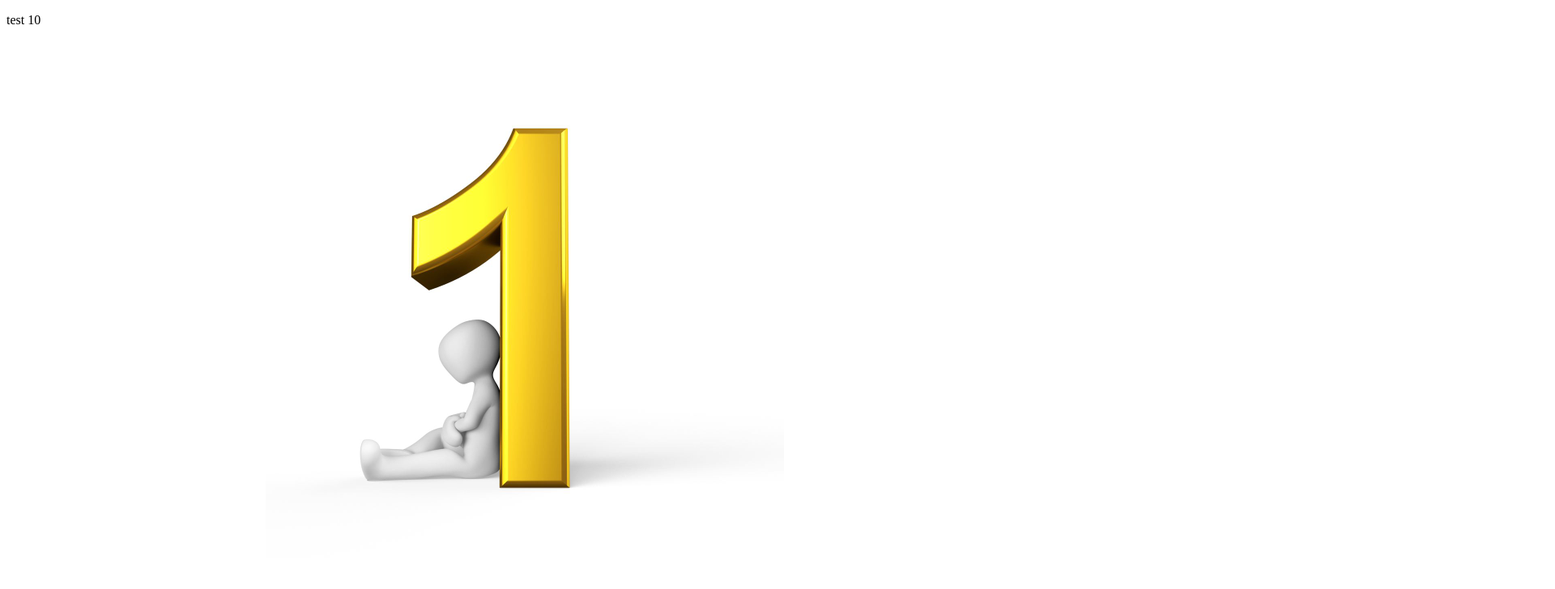
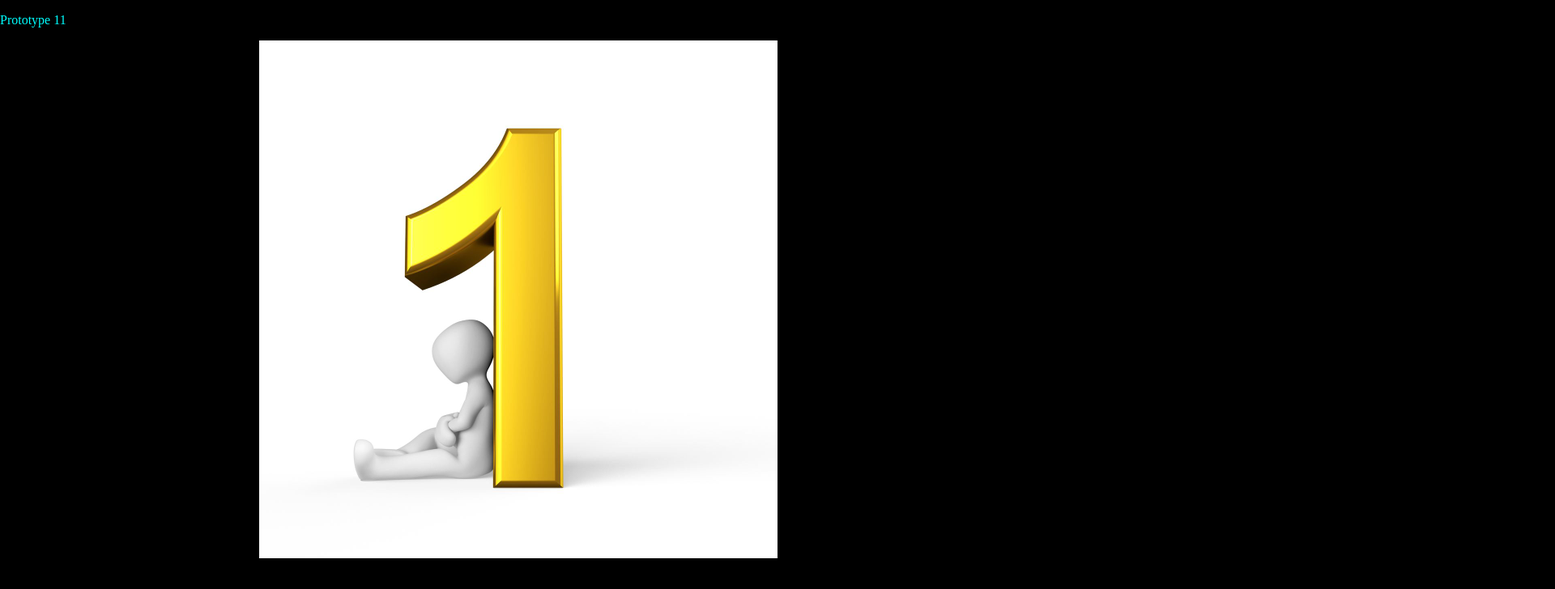
Before and after one commit to Antipoop/PROJECT_SNOW, a plain HTML site: page index.html in a window 1280 px wide. Shown: the whole page at 81% size, 1920 px wide, since content can reach past the window. Drawn offline with Linux system fonts and the light colour scheme.

Commit message:
prototype 11

```diff
--- a/index.html
+++ b/index.html
@@ -2,9 +2,9 @@
 <html lang="ru" class="no-js">
   <head>
   <meta charset="UTF-8">
-  <title>прототип</title>
+  <title>Prototype</title>
   <body>
-    <p>test 10</p>
+    <p>Prototype 11</p>
     <img src="prototype/1.jpg">
   <style>
     img {
@@ -19,6 +19,13 @@
     body {
       height:100%;
       width:50%;
+      padding-left: 0px;
+      margin: 0;
+      padding-right: 100%;
+      background-color: black;
+    }
+    p {
+      color:aqua;
     }
   </style>
   </head>
```
